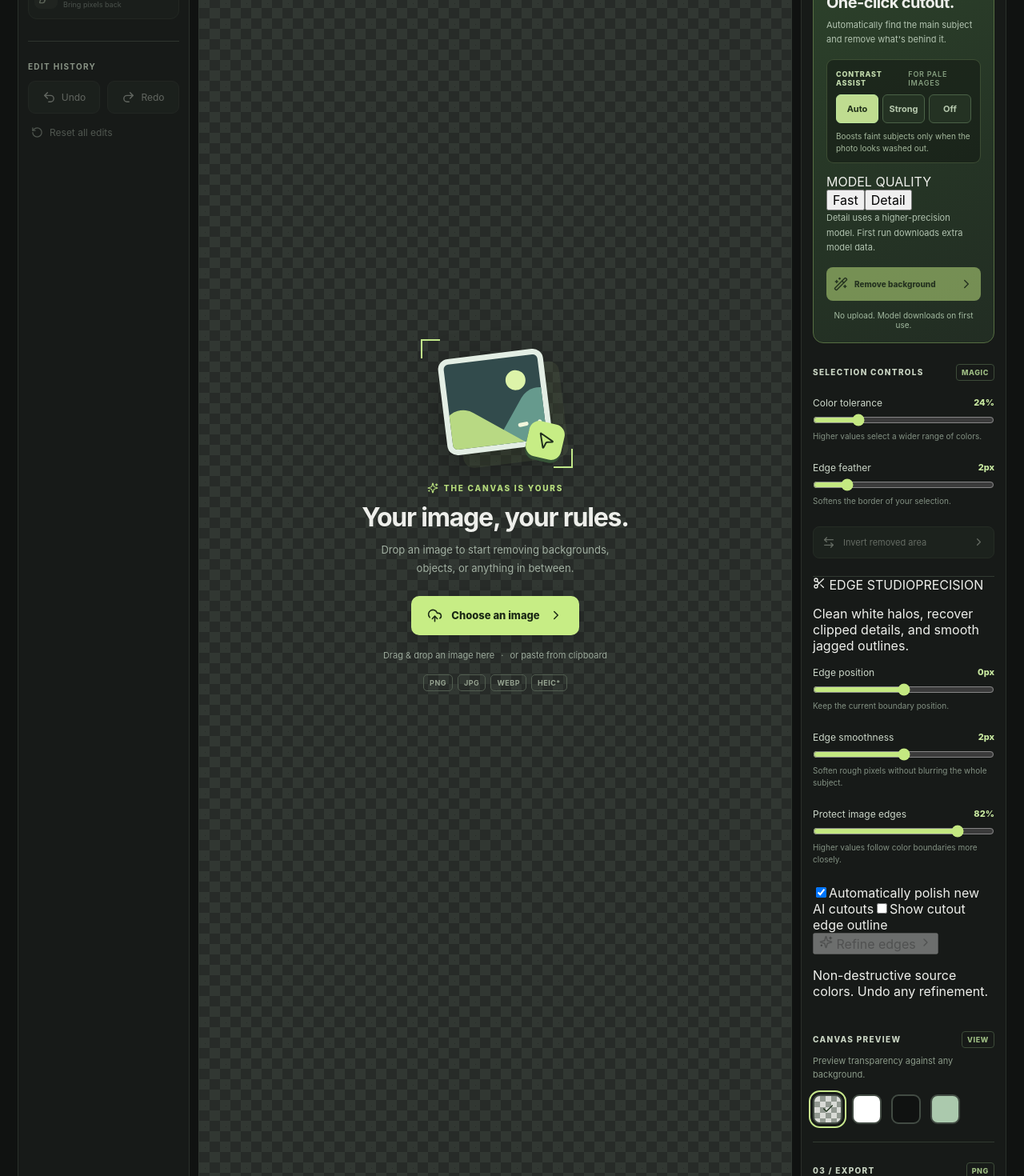
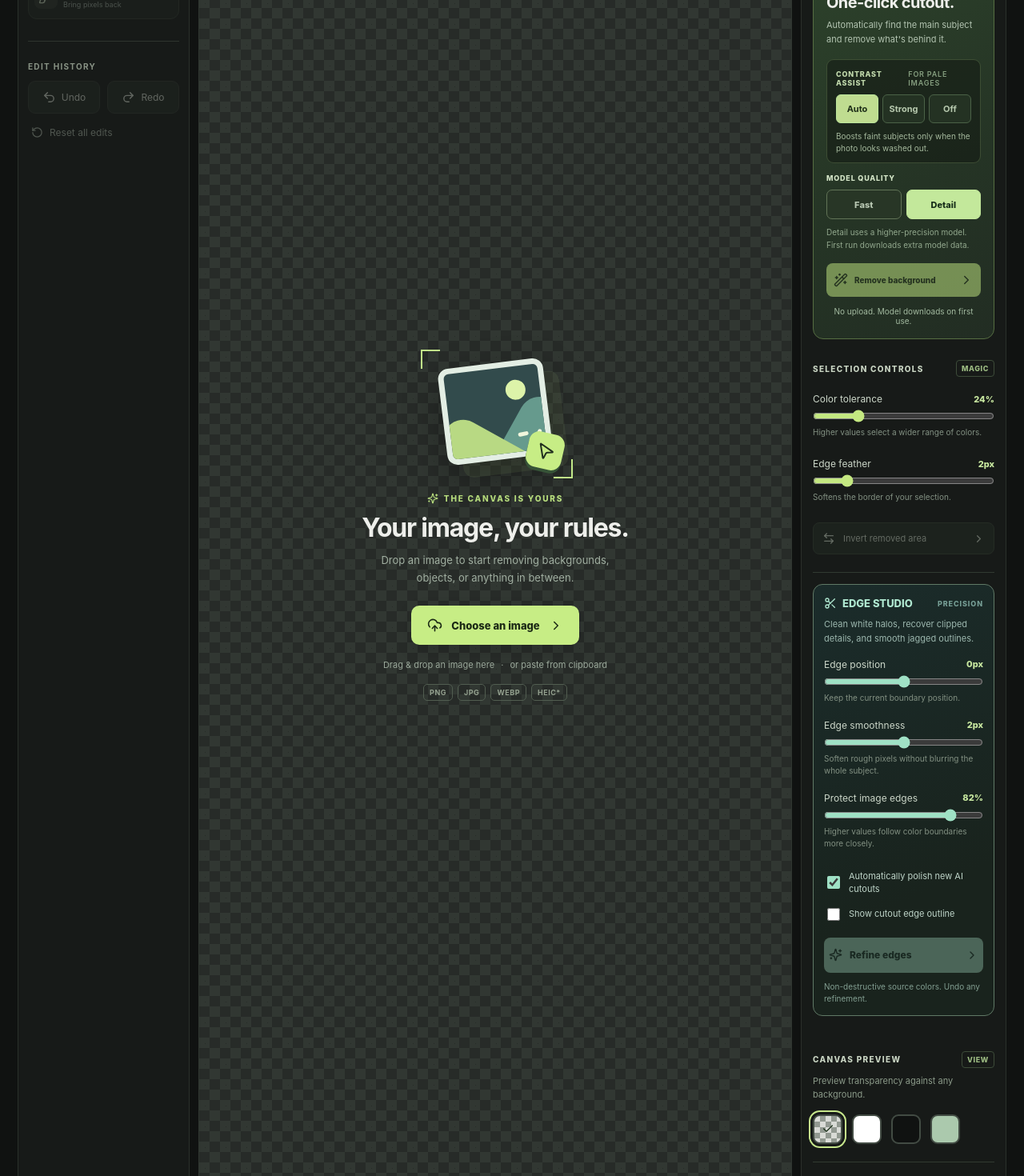
Before and after one commit to ABCPeter123/Background-Remover, a React (Vite) app: page / in a window 1280 px wide. Shown: the part 609-2079 px from the top of the page at 80% size. Built offline with nearby package versions, Linux system fonts and the light colour scheme.

Commit message:
Style Edge Studio and document higher-quality matting workflow

```diff
--- a/src/style.css
+++ b/src/style.css
@@ -582,3 +582,45 @@ button:focus-visible, a:focus-visible, input:focus-visible { outline: 2px solid
   .contrast-options button { min-height: 45px; font-size: 12px; }
   .contrast-help { font-size: 11px !important; }
 }
+
+/* Edge Studio: alpha-matte controls, not image color filters. */
+.edge-studio {
+  margin: 14px 0 20px;
+  padding: 15px 13px 13px;
+  border: 1px solid #607966;
+  background: linear-gradient(155deg, #1b2c2b, #19231d 70%);
+  border-radius: 12px;
+}
+.edge-studio-title { display: flex; align-items: center; justify-content: space-between; gap: 8px; }
+.edge-studio-title span:first-child { display: flex; align-items: center; gap: 7px; color: #aee6cf; font-size: 13px; font-weight: 800; }
+.edge-studio-title span:last-child { color: #769e95; font-size: 9px; font-weight: 800; letter-spacing: .9px; }
+.edge-description { margin: 10px 0 16px; font-size: 11px; line-height: 1.55; color: #9cb7ae; }
+.edge-studio .range-control { margin: 14px 0 19px; }
+.edge-studio input[type="range"] { accent-color: #9fe1c5; }
+.edge-check { display: flex; align-items: center; gap: 8px; padding: 6px 0; font-size: 11px; line-height: 1.5; color: #bed4c8; cursor: pointer; }
+.edge-check input { flex-shrink: 0; height: 16px; width: 16px; accent-color: #9fe1c5; }
+.edge-apply {
+  display: flex; align-items: center; justify-content: center; gap: 9px;
+  width: 100%; min-height: 44px; margin-top: 12px; border: 0;
+  border-radius: 8px; background: #a9e0c5; color: #19332b;
+  font-size: 12px; font-weight: 800;
+}
+.edge-apply svg:last-child { margin-left: auto; }
+.edge-apply:hover:not(:disabled) { background: #c9f1df; }
+.edge-apply:disabled { opacity: .35; cursor: default; }
+.edge-footnote { margin: 10px 0 0; color: #829e91; font-size: 10px; line-height: 1.5; }
+.ai-quality-controls { margin: 11px 0 15px; }
+.ai-quality-controls > span { display: block; font-size: 9px; letter-spacing: .8px; font-weight: 800; color: #d4e5c7; margin-bottom: 9px; }
+.ai-quality-controls > div { display: grid; grid-template-columns: 1fr 1fr; gap: 6px; }
+.ai-quality-controls button { min-height: 37px; font-size: 11px; font-weight: 800; color: #b8c7b2; background: #283626; border: 1px solid #617457; border-radius: 7px; }
+.ai-quality-controls button.selected { color: #19301b; background: #c3e89b; border-color: #c3e89b; }
+.ai-quality-controls button:disabled { opacity: .4; }
+.ai-quality-controls p { margin: 8px 0 0 !important; color: #92a88d !important; font-size: 10px !important; line-height: 1.6 !important; }
+.edge-overlay { position: absolute; inset: 0; width: 100%; height: 100%; pointer-events: none; }
+@media (max-width:660px) {
+  .edge-studio { padding: 17px; }
+  .edge-studio .range-control { margin: 16px 0 24px; }
+  .edge-check { min-height: 42px; font-size: 12px; }
+  .edge-apply { min-height: 48px; }
+  .ai-quality-controls button { min-height: 44px; }
+}
```
Also changed, not shown: 1 other file (tests, documents, lock files or other folders).
